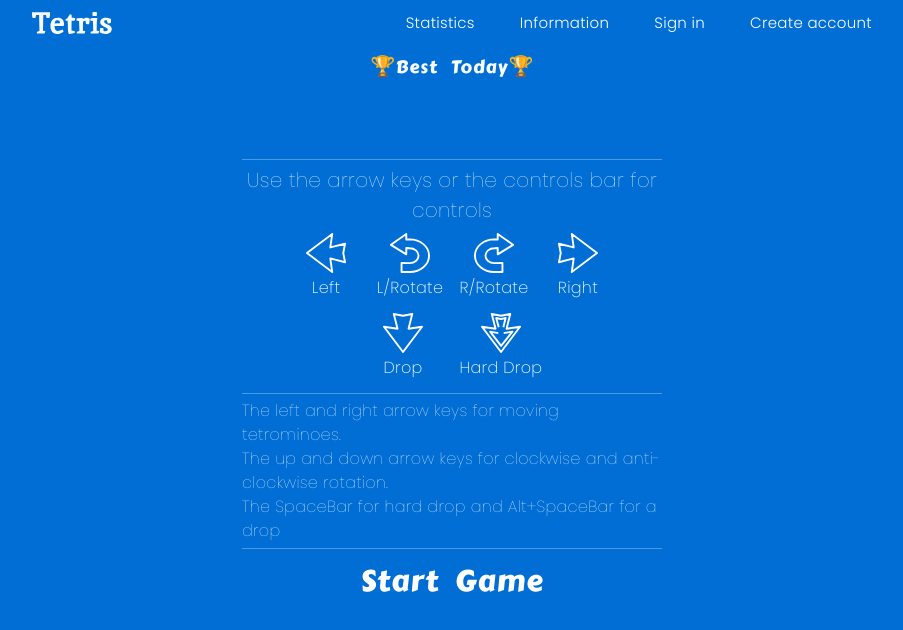
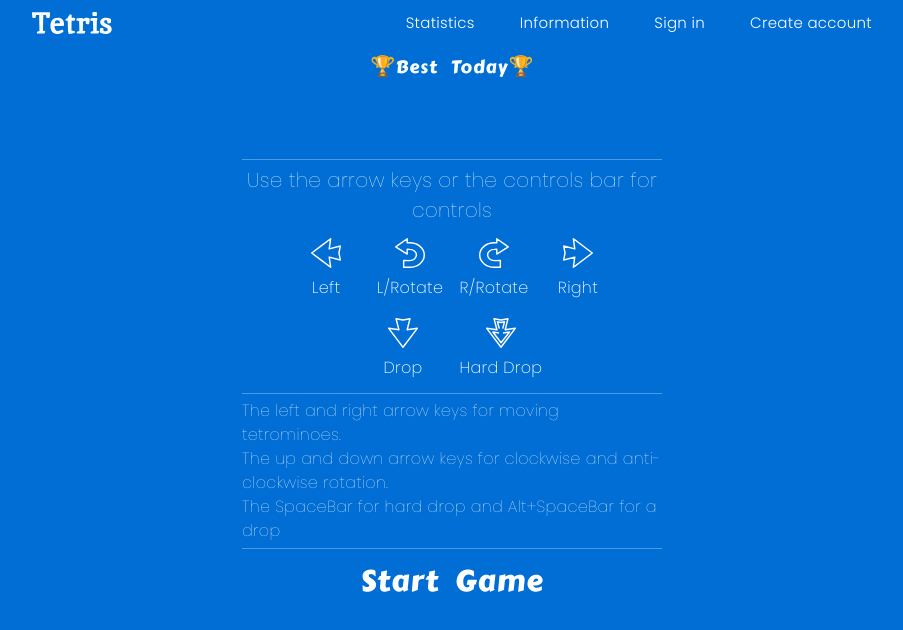
Before and after one commit to CudiLala/Tetris, a Next.js app: page / in a window 1280 px wide. Shown: the top 630 px of the page, without its empty margins (188-1091 px from the left). Built offline with nearby package versions, Linux system fonts and the light colour scheme.

Commit message:
resizing game width

```diff
--- a/styles/components/gameplay.module.css
+++ b/styles/components/gameplay.module.css
@@ -100,8 +100,8 @@
 }
 
 .controls .arrow {
-  height: 5vh;
-  width: 5vh;
+  height: 3rem;
+  width: 3rem;
 }
 .controls .text {
   font-size: 1.6rem;
@@ -195,6 +195,7 @@
   width: 100%;
   margin: 0 auto;
   height: 25%;
+  justify-content: space-between;
 }
 .showboard .nextTile {
   display: grid;
@@ -241,11 +242,13 @@
 }
 
 .showboard .infoContainer .info {
-  padding: 0.3rem 2rem;
+  padding: 0.3rem 1rem;
   display: flex;
   flex-wrap: wrap;
   margin-bottom: 0.5rem;
   border-radius: 0.5rem;
   border: 1px solid rgba(255, 255, 255, 0.6);
   color: rgba(255, 255, 255, 0.8);
+  font-size: 1.5rem;
+  line-height: 2rem;
 }
```
